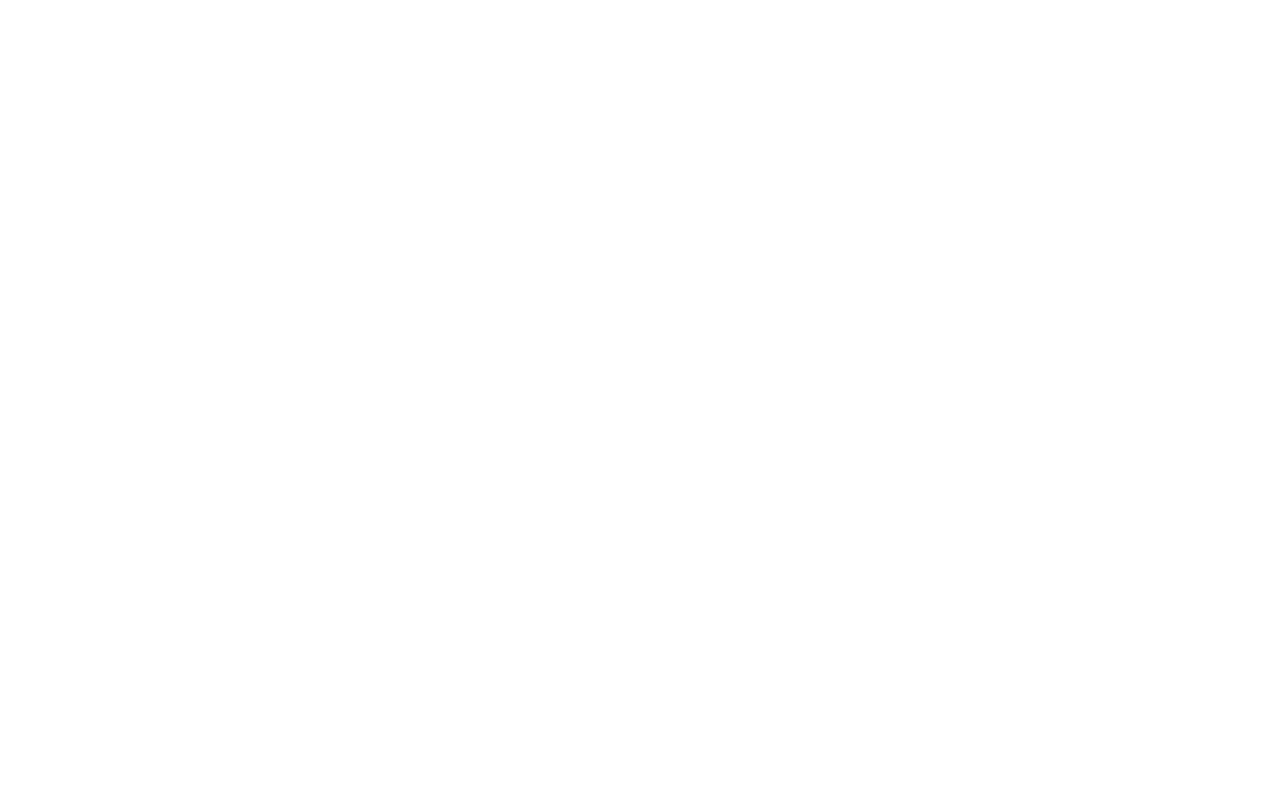
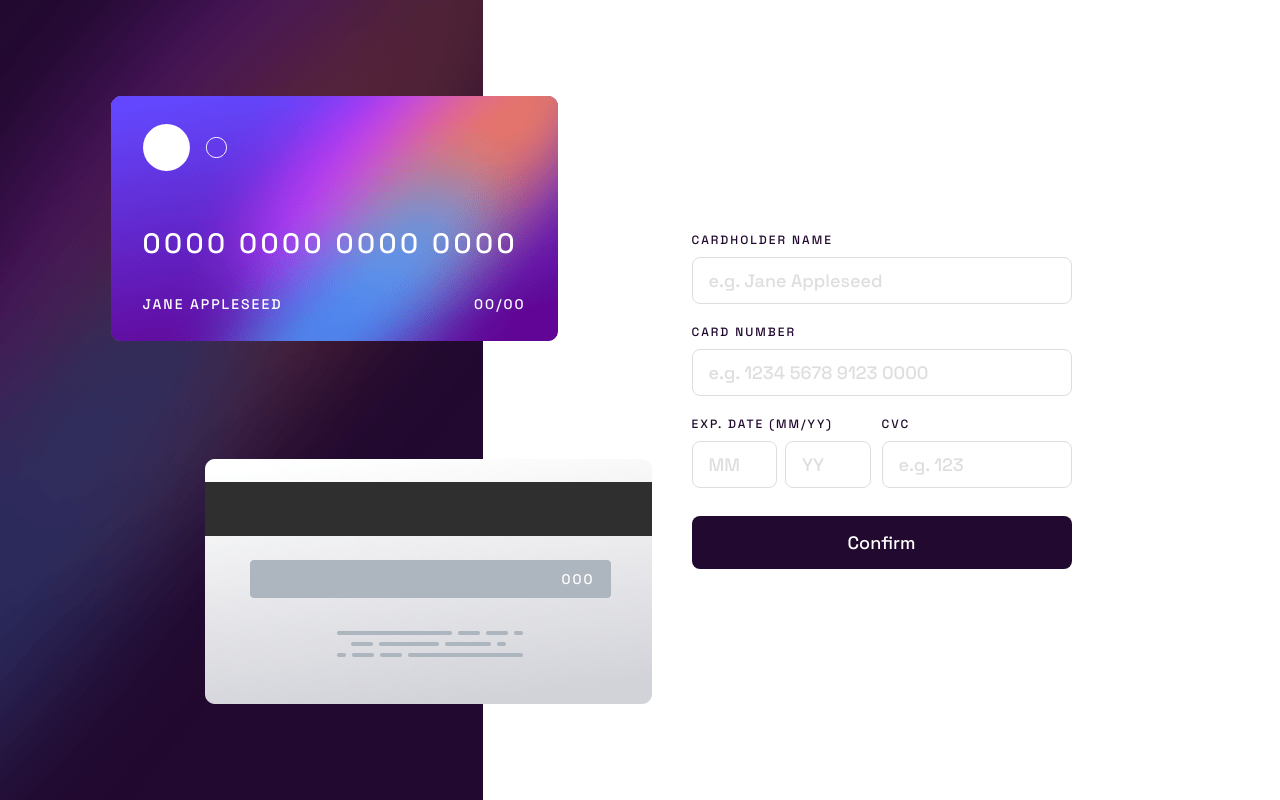
Before and after one commit to ironest/interactive-card-details-form, a Vue app: page / in a window 1280 px wide. Built offline with nearby package versions, Linux system fonts and the light colour scheme.

Commit message:
First attempt

```diff
--- a/index.html
+++ b/index.html
@@ -2,7 +2,6 @@
 <html lang="en">
   <head>
     <meta charset="UTF-8" />
-    <link rel="icon" type="image/svg+xml" href="/vite.svg" />
     <meta name="viewport" content="width=device-width, initial-scale=1.0" />
     <link rel="preconnect" href="https://fonts.googleapis.com" />
     <link rel="preconnect" href="https://fonts.gstatic.com" crossorigin />
--- a/src/App.vue
+++ b/src/App.vue
@@ -1,5 +1,281 @@
 <script setup lang="ts"></script>
 
-<template></template>
+<template>
+  <div class="app-container">
+    <div class="side-bar">
+      <div class="cc-container">
+        <div class="img back">
+          <p class="cvc">000</p>
+        </div>
+        <div class="img front">
+          <img
+            class="credit-card-logo"
+            src="/public/images/card-logo.svg"
+            alt=""
+          />
+          <p class="credit-card-serial">0000 0000 0000 0000</p>
+          <p class="credit-card-footer">
+            <span class="holder">Jane Appleseed</span>
+            <span class="exp">00/00</span>
+          </p>
+        </div>
+      </div>
+    </div>
+    <main>
+      <form class="credit-card-info">
+        <label for="card-holder-name">Cardholder name</label>
+        <input
+          type="text"
+          id="card-holder-name"
+          name="card-holder-name"
+          placeholder="e.g. Jane Appleseed"
+        />
 
-<style scoped></style>
+        <label for="card-number">Card number</label>
+        <input
+          type="text"
+          id="card-number"
+          name="card-number"
+          placeholder="e.g. 1234 5678 9123 0000"
+        />
+
+        <div class="double-column">
+          <div class="card-expiration">
+            <label for="card-expiration-month">Exp. date (MM/YY)</label>
+            <input
+              type="text"
+              id="card-expiration-month"
+              name="card-expiration-month"
+              placeholder="MM"
+            />
+            <input
+              type="text"
+              id="card-expiration-year"
+              name="card-expiration-year"
+              placeholder="YY"
+            />
+          </div>
+
+          <div class="card-cvc">
+            <label for="card-cvc">CVC</label>
+            <input
+              type="text"
+              id="card-cvc"
+              name="card-cvc"
+              placeholder="e.g. 123"
+            />
+          </div>
+        </div>
+
+        <button>Confirm</button>
+      </form>
+    </main>
+  </div>
+</template>
+
+<style scoped lang="scss">
+@use "./assets/variables" as *;
+.app-container {
+  display: flex;
+  flex-direction: column;
+  height: 100%;
+
+  .side-bar {
+    background-image: url("/images/bg-main-mobile.png");
+    background-repeat: no-repeat;
+    background-position: top right;
+    background-color: #21092f;
+    height: 240px;
+    padding: 32px 16px 0;
+    display: flex;
+    justify-content: center;
+
+    .cc-container {
+      height: 250px;
+      width: 343px;
+      flex-grow: 0.3;
+      position: relative;
+
+      .img {
+        position: absolute;
+        width: 286px;
+        height: 157px;
+        background-repeat: no-repeat;
+        background-size: contain;
+        color: white;
+      }
+
+      .back {
+        right: 0;
+        background-image: url("/public/images/bg-card-back.png");
+        padding: 71px 37px 0 0;
+        text-align: right;
+        letter-spacing: 1.29px;
+        font-size: 9px;
+      }
+
+      .front {
+        bottom: 0;
+        background-image: url("/public/images/bg-card-front.png");
+
+        padding: 19px;
+        display: flex;
+        flex-direction: column;
+        justify-content: space-between;
+
+        .credit-card-logo {
+          width: 54px;
+          height: 30px;
+        }
+
+        .credit-card-serial {
+          margin-top: 10px;
+          letter-spacing: 2.2px;
+        }
+        .credit-card-footer {
+          letter-spacing: 1.29px;
+          font-size: 9px;
+          text-transform: uppercase;
+          display: flex;
+          justify-content: space-between;
+        }
+      }
+    }
+  }
+
+  main {
+    padding: 90px 24px 45px;
+    form {
+      width: 100%;
+      display: flex;
+      flex-direction: column;
+
+      label {
+        color: $color-very-dark;
+        font-size: 12px;
+        letter-spacing: 2px;
+        margin-bottom: 9px;
+        text-transform: uppercase;
+      }
+
+      input {
+        border: 1px solid $color-light;
+        border-radius: 8px;
+        padding: 11px 16px;
+        margin-bottom: 20px;
+
+        &::placeholder {
+          color: $color-light;
+          opacity: 1;
+        }
+
+        &::-ms-input-placeholder {
+          color: $color-light;
+        }
+      }
+
+      .double-column {
+        display: flex;
+        column-gap: 11px;
+
+        .card-expiration {
+          width: 50%;
+          display: flex;
+          flex-wrap: wrap;
+          column-gap: 8px;
+          label {
+            width: 100%;
+          }
+          input {
+            width: calc((100% - 8px) / 2);
+          }
+        }
+        .card-cvc {
+          width: 50%;
+          display: flex;
+          flex-direction: column;
+        }
+      }
+
+      button {
+        background-color: $color-very-dark;
+        color: white;
+        padding: 15px;
+        border: 0;
+        border-radius: 8px;
+        margin-top: 8px;
+      }
+    }
+  }
+
+  @media only screen and (min-width: 1024px) {
+    flex-direction: row;
+    align-items: stretch;
+    .side-bar {
+      background-image: url("/images/bg-main-desktop.png");
+      background-repeat: no-repeat;
+      background-position: top left;
+      background-color: #21092f;
+      width: 483px;
+      height: 100%;
+      padding: 0;
+      display: flex;
+      flex-direction: column;
+      justify-content: center;
+
+      .cc-container {
+        height: 527px;
+        width: 541px;
+        right: -164px;
+        right: max(-164px, -95vw/11);
+
+        .img {
+          width: 447px;
+          height: 245px;
+        }
+
+        .back {
+          right: 0;
+          bottom: 0;
+          padding: 111px 57px 0 0;
+          letter-spacing: 2px;
+          font-size: 14px;
+        }
+
+        .front {
+          top: 0;
+          left: 0;
+          padding: 28px 32px;
+
+          .credit-card-logo {
+            width: 84px;
+            height: 47px;
+          }
+
+          .credit-card-serial {
+            margin-top: 20px;
+            letter-spacing: 3.42px;
+            font-size: 28px;
+          }
+          .credit-card-footer {
+            letter-spacing: 2px;
+            font-size: 14px;
+          }
+        }
+      }
+    }
+
+    main {
+      padding: 0;
+      width: 100%;
+      display: flex;
+      flex-direction: column;
+      justify-content: center;
+      align-items: center;
+      form {
+        width: 380px;
+      }
+    }
+  }
+}
+</style>
--- a/src/style.scss
+++ b/src/style.scss
@@ -1,8 +1,19 @@
 @use "./assets/variables" as *;
 
 * {
+  padding: 0;
   margin: 0;
-  padding: 0;
+  box-sizing: border-box;
+}
+
+button,
+input,
+optgroup,
+select,
+textarea {
+  font-family: inherit;
+  margin: 0;
+  font-size: 100%;
 }
 
 body {
@@ -12,4 +23,9 @@
   font-style: normal;
   font-weight: $font-weight-base;
   font-size: $font-size-base;
+  height: 100vh;
+
+  #app {
+    height: 100%;
+  }
 }
```
